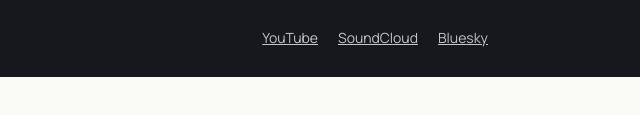
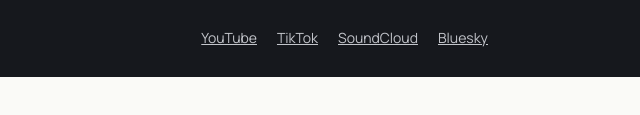
Before and after one commit to yama-assistant/stevenwahlmusic, a plain HTML site: page blog/index.html in a window 1280 px wide. Shown: the part 485-600 px from the top of the page, 640-1280 px from the left. Drawn offline with Linux system fonts and the light colour scheme.

Commit message:
Add TikTok link to footer
Co-Authored-By: Claude Opus 5.5 <noreply@anthropic.com>
Claude-Session: https://claude.ai/code/session_01S33ahqs522ZqPEnGpdorXP

```diff
--- a/blog/index.html
+++ b/blog/index.html
@@ -41,6 +41,7 @@
     <span>© Steven Wahl</span>
     <nav aria-label="Social">
       <a href="https://www.youtube.com/@stevenwahlmusic">YouTube</a>
+      <a href="https://www.tiktok.com/@stevenwahlmusic">TikTok</a>
       <a href="https://soundcloud.com/steven-wahl-498494355">SoundCloud</a>
       <a href="https://bsky.app/profile/stevenwahlmusic.bsky.social">Bluesky</a>
     </nav>
```
Also changed, not shown: blog/writing-good-vs-fitting-music.html (+1 -0 lines), index.html (+1 -0 lines).
